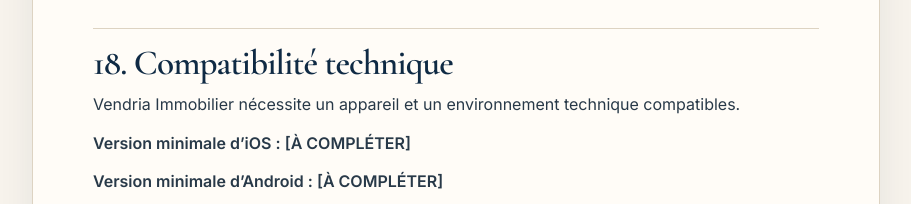
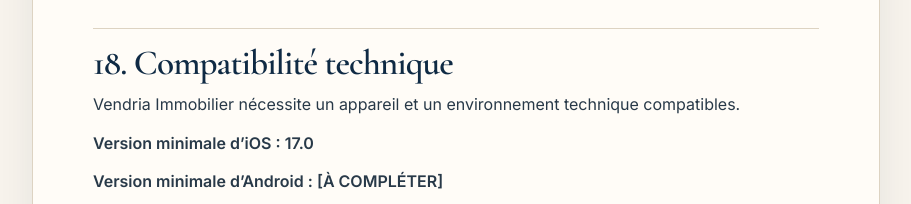
Before and after one commit to Quelenis/venorys-confidentialite, a plain HTML site: page cgu-cgv.html in a window 1280 px wide. Shown: the part 6640-6844 px from the top of the page, without its empty margins (184-1095 px from the left). Drawn offline with nearby package versions, Linux system fonts and the light colour scheme; a web font is replaced by a local one.

Commit message:
Renseigner iOS 17.0 comme version minimale dans les CGU

```diff
--- a/cgu-cgv.html
+++ b/cgu-cgv.html
@@ -132,7 +132,7 @@
     <p>Le site vendria.fr, l’application Vendria Immobilier, leur identité visuelle, leur organisation, leurs textes propres, leurs interfaces, leurs éléments graphiques, leurs fonctionnalités et, plus généralement, les éléments créés ou détenus par Vendria sont protégés par les règles applicables en matière de propriété intellectuelle. L’accès à Vendria ne confère à l’utilisateur aucun droit de propriété sur ces éléments. Sauf autorisation ou droit prévu par la loi, ils ne peuvent pas être reproduits ou exploités sans autorisation. Ces dispositions ne concernent pas les photos, textes et autres contenus appartenant à l’utilisateur.</p>
     <h2>18. Compatibilité technique</h2>
     <p>Vendria Immobilier nécessite un appareil et un environnement technique compatibles.</p>
-    <p><strong>Version minimale d’iOS : [À COMPLÉTER]</strong></p>
+    <p><strong>Version minimale d’iOS : 17.0</strong></p>
     <p><strong>Version minimale d’Android : [À COMPLÉTER]</strong></p>
     <p>L’utilisation de certaines fonctionnalités de Vendria nécessite un accès à Internet.</p>
     <h2>19. Accès et disponibilité du service</h2>
```
